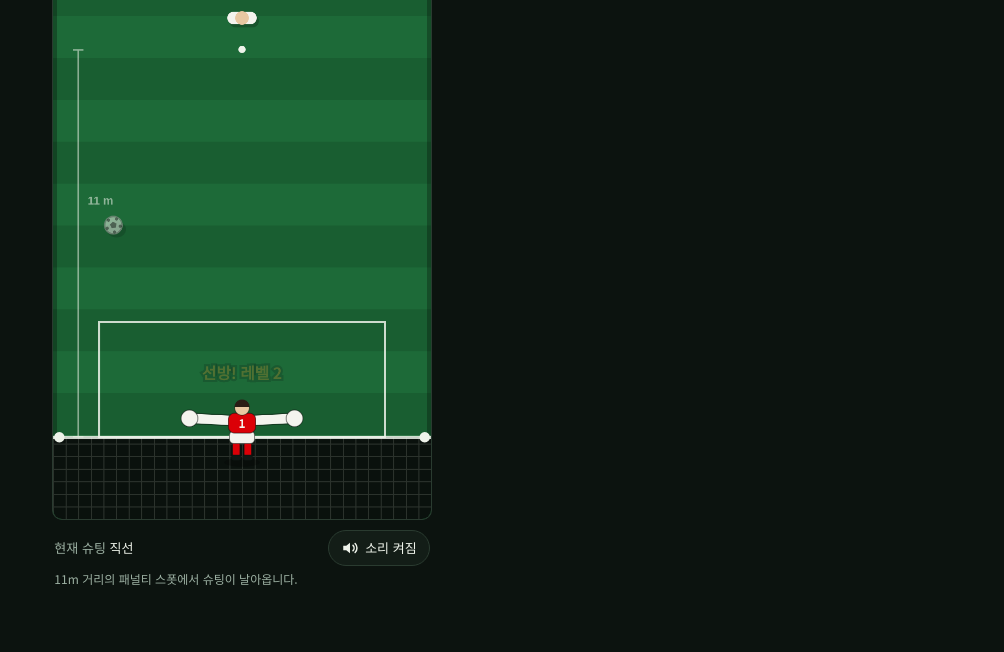
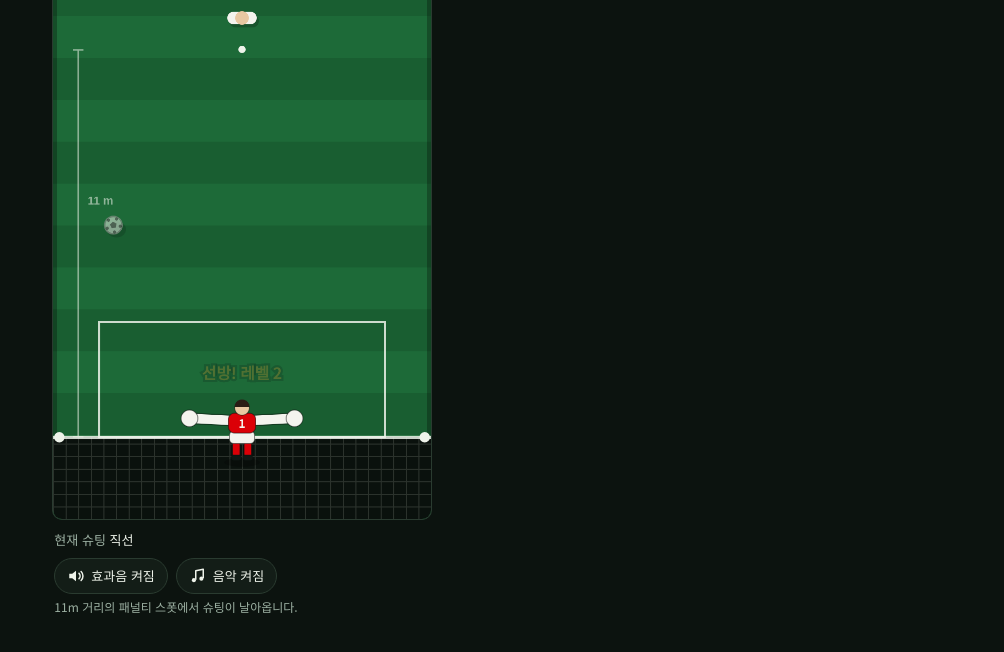
Before and after one commit to biyeol-nangman/penalty-save, a plain HTML site: page index.html in a window 1280 px wide. Both pictures are taken after a click on the button "킥오프". Shown: the part 274-926 px from the top of the page, without its empty margins (128-1132 px from the left). Drawn offline with Linux system fonts and the light colour scheme; no server answers; a web font is replaced by a local one.

Commit message:
Add files via upload

```diff
--- a/index.html
+++ b/index.html
@@ -160,8 +160,9 @@
   .detail { margin: 0; color: var(--chalk-dim); font-size: 14px; }
   .status { margin: 0; min-height: 1.5em; font-size: 14px; }
 
-  .under { display: flex; align-items: center; justify-content: space-between; gap: 8px; margin: 10px 2px 0; }
+  .under { display: grid; gap: 8px; margin: 10px 2px 0; }
   .mods { margin: 0; font-size: 13px; color: var(--chalk-dim); min-width: 0; }
+  .sgroup { display: flex; flex-wrap: wrap; gap: 8px; }
   .sbtn { flex: none; display: inline-flex; align-items: center; gap: 6px; padding: 7px 12px; background: var(--panel); color: var(--chalk); border: 1px solid var(--rule); border-radius: 999px; font: inherit; font-size: 13px; cursor: pointer; }
   .sbtn:hover { background: var(--panel-2); }
   .sbtn:focus-visible { outline: 2px solid var(--chalk); outline-offset: 2px; }
@@ -282,14 +283,24 @@
       </div>
       <div class="under">
         <p class="mods">현재 슈팅 <b id="hMods">직선</b></p>
+        <div class="sgroup">
           <button class="sbtn" id="soundBtn" type="button" aria-pressed="true">
             <svg viewBox="0 0 24 24" width="18" height="18" aria-hidden="true" focusable="false">
               <path d="M3 9v6h4l5 4V5L7 9H3z" fill="currentColor"/>
               <g class="waves" fill="none" stroke="currentColor" stroke-width="2" stroke-linecap="round"><path d="M16 8.5a5 5 0 0 1 0 7"/><path d="M18.8 6a8.5 8.5 0 0 1 0 12"/></g>
               <g class="mute" fill="none" stroke="currentColor" stroke-width="2" stroke-linecap="round"><path d="M16 9.5l5 5"/><path d="M21 9.5l-5 5"/></g>
             </svg>
-          <span class="slabel">소리 켜짐</span>
+            <span class="slabel">효과음 켜짐</span>
           </button>
+          <button class="sbtn" id="musicBtn" type="button" aria-pressed="true">
+            <svg viewBox="0 0 24 24" width="18" height="18" aria-hidden="true" focusable="false">
+              <path d="M9 17V5l10-2v12" fill="none" stroke="currentColor" stroke-width="2" stroke-linejoin="round"/>
+              <circle cx="6.5" cy="17.5" r="2.7" fill="currentColor"/><circle cx="16.5" cy="15.5" r="2.7" fill="currentColor"/>
+              <path class="mute" d="M3.5 3.5l17 17" fill="none" stroke="currentColor" stroke-width="2.2" stroke-linecap="round"/>
+            </svg>
+            <span class="slabel">음악 켜짐</span>
+          </button>
+        </div>
       </div>
       <p class="hint">11m 거리의 패널티 스폿에서 슈팅이 날아옵니다.</p>
     </section>
@@ -509,9 +520,10 @@
 
   /* ---------- sound: synthesised with Web Audio, no audio files ---------- */
   var sfxOn = store.get('pks-sound') !== 'off';
+  var mus = { on: store.get('pks-music') !== 'off', step: 0, next: 0, timer: null, gain: null };
   var AC = window.AudioContext || window.webkitAudioContext, actx = null, master = null, noiseBuf = null;
   function ensureAudio() {
-    if (!AC || !sfxOn) return;
+    if (!AC || !(sfxOn || mus.on)) return;
     try {
       if (!actx) {
         actx = new AC();
@@ -523,32 +535,95 @@
       if (actx.state === 'suspended') actx.resume();
     } catch (e) { actx = null; }
   }
-  function tone(type, f0, f1, t0, dur, vol) {
+  function tone(type, f0, f1, t0, dur, vol, dest) {
     var o = actx.createOscillator(), gn = actx.createGain();
     o.type = type; o.frequency.setValueAtTime(f0, t0);
     if (f1 !== f0) o.frequency.exponentialRampToValueAtTime(f1, t0 + dur);
     gn.gain.setValueAtTime(0.0001, t0);
     gn.gain.exponentialRampToValueAtTime(vol, t0 + 0.008);
     gn.gain.exponentialRampToValueAtTime(0.0001, t0 + dur);
-    o.connect(gn); gn.connect(master); o.start(t0); o.stop(t0 + dur + 0.02);
+    o.connect(gn); gn.connect(dest || master); o.start(t0); o.stop(t0 + dur + 0.02);
   }
-  function noise(ftype, freq, t0, dur, vol) {
+  function noise(ftype, freq, t0, dur, vol, dest) {
     var src = actx.createBufferSource(), f = actx.createBiquadFilter(), gn = actx.createGain();
     src.buffer = noiseBuf; f.type = ftype; f.frequency.value = freq;
     gn.gain.setValueAtTime(vol, t0); gn.gain.exponentialRampToValueAtTime(0.0001, t0 + dur);
-    src.connect(f); f.connect(gn); gn.connect(master); src.start(t0); src.stop(t0 + dur + 0.02);
+    src.connect(f); f.connect(gn); gn.connect(dest || master); src.start(t0); src.stop(t0 + dur + 0.02);
   }
   function play(fn) { if (!actx || !sfxOn) return; try { fn(actx.currentTime); } catch (e) {} }
   var sfx = {
     kick: function () { play(function (t) { tone('sine', 170, 55, t, 0.14, 0.9); noise('lowpass', 900, t, 0.07, 0.5); }); },
     save: function () { play(function (t) { tone('triangle', 520, 780, t, 0.12, 0.45); tone('sine', 120, 70, t, 0.1, 0.5); noise('highpass', 2500, t, 0.05, 0.35); }); },
-    fail: function () { play(function (t) { [392, 349, 311, 247].forEach(function (f, i) { tone('triangle', f, f * 0.97, t + i * 0.2, i === 3 ? 0.7 : 0.19, 0.5); }); }); }
+    goal: function () { play(function (t) { tone('sawtooth', 196, 98, t, 0.28, 0.4); noise('bandpass', 1200, t, 0.16, 0.4); tone('sine', 90, 50, t, 0.18, 0.6); }); },
+    fail: function () { musicStop(); play(function (t) { [392, 349, 311, 247].forEach(function (f, i) { tone('triangle', f, f * 0.97, t + i * 0.2, i === 3 ? 0.7 : 0.19, 0.5); }); }); }
   };
-  var soundBtn = $('soundBtn');
+  /* background music: a short chant-style loop, tempo rises with the level */
+  var CHORDS = [
+    { root: 48, arp: [60, 64, 67] },   // C
+    { root: 45, arp: [57, 60, 64] },   // Am
+    { root: 41, arp: [60, 65, 69] },   // F
+    { root: 43, arp: [59, 62, 67] }    // G
+  ];
+  var MELODY = [
+    [[0, 72, 2], [2, 72, 2], [4, 76, 2], [6, 72, 2], [8, 79, 4], [12, 76, 4]],
+    [[0, 76, 2], [2, 76, 2], [4, 72, 2], [6, 69, 2], [8, 72, 6]],
+    [[0, 72, 2], [2, 77, 2], [4, 77, 2], [6, 72, 2], [8, 77, 4], [12, 72, 4]],
+    [[0, 74, 2], [2, 74, 2], [4, 79, 2], [6, 74, 2], [8, 71, 4], [12, 67, 2], [14, 71, 2]]
+  ];
+  function mtof(m) { return 440 * Math.pow(2, (m - 69) / 12); }
+  function musicStep(step, t, dur) {
+    var bar = Math.floor(step / 16) % 4, k = step % 16, ch = CHORDS[bar], bus = mus.gain, f;
+    if (k % 2 === 0) {
+      f = mtof(k % 4 === 2 ? ch.root + 12 : ch.root);
+      tone('triangle', f, f, t, dur * 1.8, 0.7, bus);
+      f = mtof(ch.arp[[0, 1, 2, 1][(k / 2) % 4]]);
+      tone('square', f, f, t, dur * 1.6, 0.1, bus);
+      noise('highpass', 7000, t, 0.03, 0.16, bus);
+    }
+    MELODY[bar].forEach(function (n) {
+      if (n[0] === k) { f = mtof(n[1]); tone('square', f, f, t, dur * n[2] * 0.92, 0.17, bus); }
+    });
+    if (k === 0 || k === 8) tone('sine', 150, 45, t, 0.12, 0.9, bus);
+    if (k === 4 || k === 12) noise('bandpass', 1800, t, 0.09, 0.5, bus);
+  }
+  function musicTick() {
+    if (!actx) return;
+    var lv = (typeof g === 'object' && g && g.level) || 1;
+    var dur = 60 / Math.min(168, 112 + 4 * (lv - 1)) / 4;
+    while (mus.next < actx.currentTime + 0.25) {
+      musicStep(mus.step, mus.next, dur);
+      mus.step++; mus.next += dur;
+    }
+  }
+  function musicStart() {
+    if (!actx || !mus.on || mus.timer) return;
+    try {
+      if (!mus.gain) { mus.gain = actx.createGain(); mus.gain.connect(master); }
+      mus.gain.gain.cancelScheduledValues(actx.currentTime);
+      mus.gain.gain.setValueAtTime(0.2, actx.currentTime);
+      mus.step = 0; mus.next = actx.currentTime + 0.08;
+      mus.timer = setInterval(musicTick, 40);
+    } catch (e) { mus.timer = null; }
+  }
+  function musicStop() {
+    if (mus.timer) { clearInterval(mus.timer); mus.timer = null; }
+    try { if (mus.gain && actx) { mus.gain.gain.cancelScheduledValues(actx.currentTime); mus.gain.gain.setTargetAtTime(0, actx.currentTime, 0.05); } } catch (e) {}
+  }
+  document.addEventListener('visibilitychange', function () {
+    if (!actx) return;
+    try { if (document.hidden) actx.suspend(); else if (sfxOn || mus.on) actx.resume(); } catch (e) {}
+  });
+
+  var soundBtn = $('soundBtn'), musicBtn = $('musicBtn');
   function paintSound() {
     soundBtn.setAttribute('aria-pressed', sfxOn ? 'true' : 'false');
     soundBtn.classList.toggle('off', !sfxOn);
-    soundBtn.querySelector('.slabel').textContent = sfxOn ? '소리 켜짐' : '소리 꺼짐';
+    soundBtn.querySelector('.slabel').textContent = sfxOn ? '효과음 켜짐' : '효과음 꺼짐';
+  }
+  function paintMusic() {
+    musicBtn.setAttribute('aria-pressed', mus.on ? 'true' : 'false');
+    musicBtn.classList.toggle('off', !mus.on);
+    musicBtn.querySelector('.slabel').textContent = mus.on ? '음악 켜짐' : '음악 꺼짐';
   }
   soundBtn.addEventListener('click', function () {
     sfxOn = !sfxOn;
@@ -556,6 +631,13 @@
     if (sfxOn) { ensureAudio(); sfx.save(); }
     paintSound();
   });
+  musicBtn.addEventListener('click', function () {
+    mus.on = !mus.on;
+    store.set('pks-music', mus.on ? 'on' : 'off');
+    if (mus.on) { ensureAudio(); if (g && g.state === 'play') musicStart(); } else musicStop();
+    paintMusic();
+  });
+  paintMusic();
   paintSound();
 
   /* ---------- game state ---------- */
@@ -625,7 +707,7 @@
     g.lives--; g.shake = 12; g.flash = 1;
     burst(b.x, GOAL_Y, col.goal, 10);
     say('실점', b.x, GOAL_Y - 20, col.goal);
-    if (g.lives <= 0 && g.endT === null) { g.endT = 0.9; sfx.fail(); }
+    if (g.lives <= 0 && g.endT === null) { g.endT = 0.9; sfx.fail(); } else sfx.goal();
   }
 
   /* ---------- update ---------- */
@@ -790,6 +872,7 @@
     store.set('pks-team', teamSel.value);
     g = newGame();
     g.name = name; g.state = 'play';
+    musicStart();
     ov.hidden = true;
     hudKey = '';
     spawnRound();
@@ -808,6 +891,7 @@
   function finish() {
     var mine = g;
     g.state = 'over';
+    musicStop();
     var s = g.saves, kmh = g.maxKmh;
     var prev = Number(store.get('pks-best') || 0);
     if (s > prev) store.set('pks-best', String(s));
```
Lines whose indentation alone changed are shown as unchanged.
